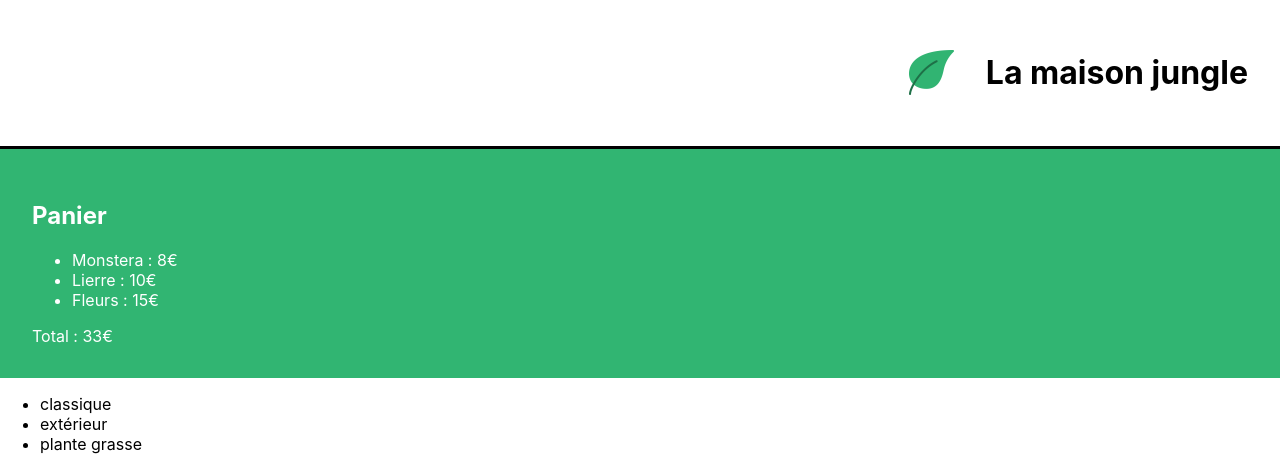
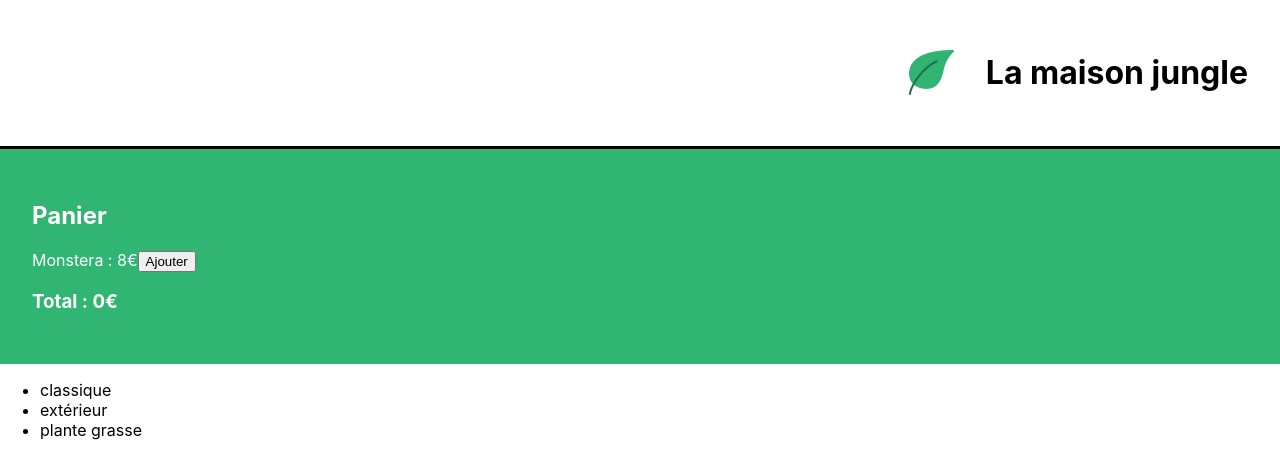
Before and after one commit to JonathanG-coder/La-maison-jungle, a React (Create React App) app: page / in a window 1280 px wide. Shown: the top 456 px of the page. Built offline with nearby package versions, Linux system fonts and the light colour scheme.

Commit message:
Added useState to manage the cart

```diff
--- a/src/components/Cart/Cart.js
+++ b/src/components/Cart/Cart.js
@@ -1,18 +1,20 @@
 import './Cart.css'
+import { useState } from 'react'
 
 function Cart() {
     const monsteraPrice = 8
-	const ivyPrice = 10
-	const flowerPrice = 15
+    const [cart, updateCart] = useState(0)
+
     return (
         <div className='lmj-cart'>
             <h2>Panier</h2>
-			<ul>
-				<li>Monstera : {monsteraPrice}€</li>
-				<li>Lierre : {ivyPrice}€</li>
-				<li>Fleurs : {flowerPrice}€</li>
-			</ul>
-			Total : {monsteraPrice + ivyPrice + flowerPrice}€
+            <div>
+                Monstera : {monsteraPrice}€
+                <button onClick={() => updateCart(cart + 1)}>
+                    Ajouter
+                </button>
+            </div>
+            <h3>Total : {monsteraPrice * cart}€</h3>
         </div>
     )
 }
```
Lines whose indentation alone changed are shown as unchanged.
